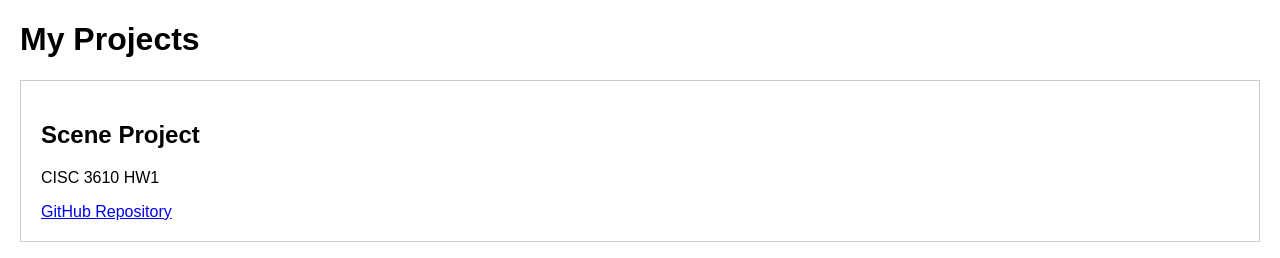
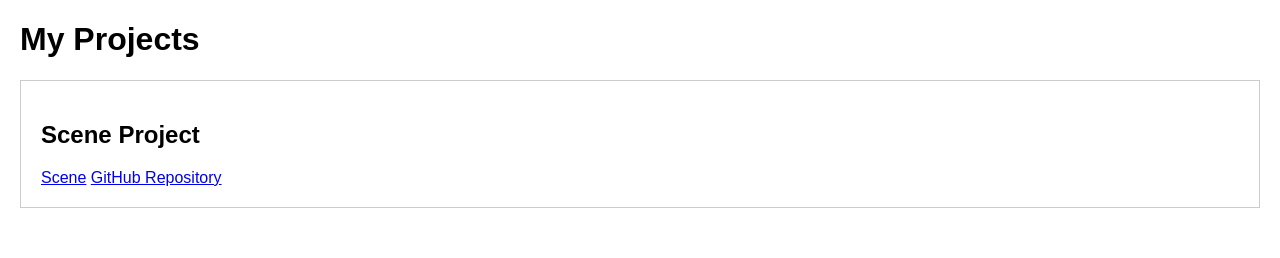
Before and after one commit to ZzLl271/ZzLl271.github.io, a plain HTML site: page index.html in a window 1280 px wide. Drawn offline with Linux system fonts and the light colour scheme.

Commit message:
Update index.html

```diff
--- a/index.html
+++ b/index.html
@@ -23,7 +23,7 @@
     <h1>My Projects</h1>
     <div class="project">
         <h2>Scene Project</h2>
-        <p>CISC 3610 HW1 </p>
+        <a href="https://zzll271.github.io/Scene_Project">Scene</a>
         <a href="https://github.com/ZzLl271/Scene_Project">GitHub Repository</a>
     </div>
 </body>
```
